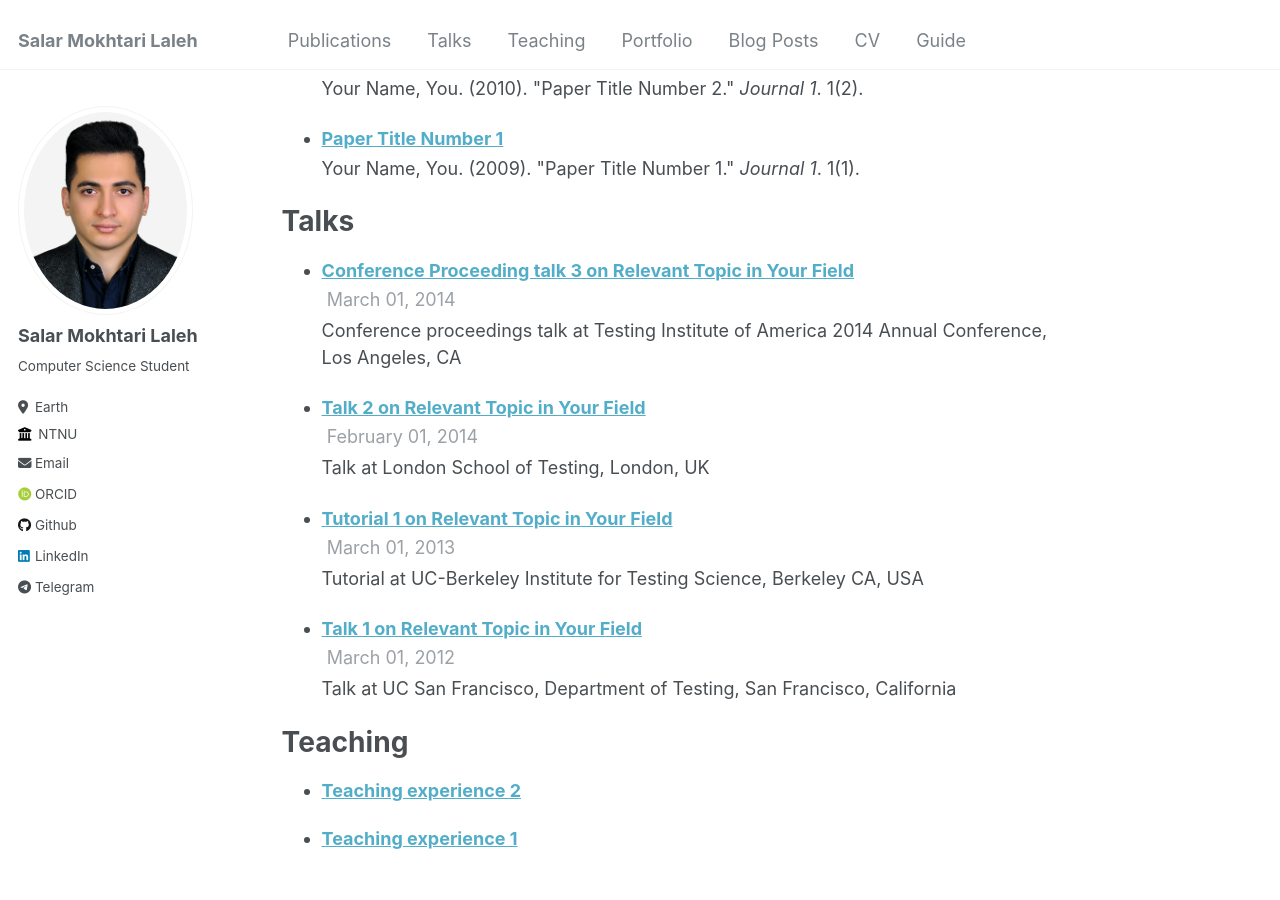
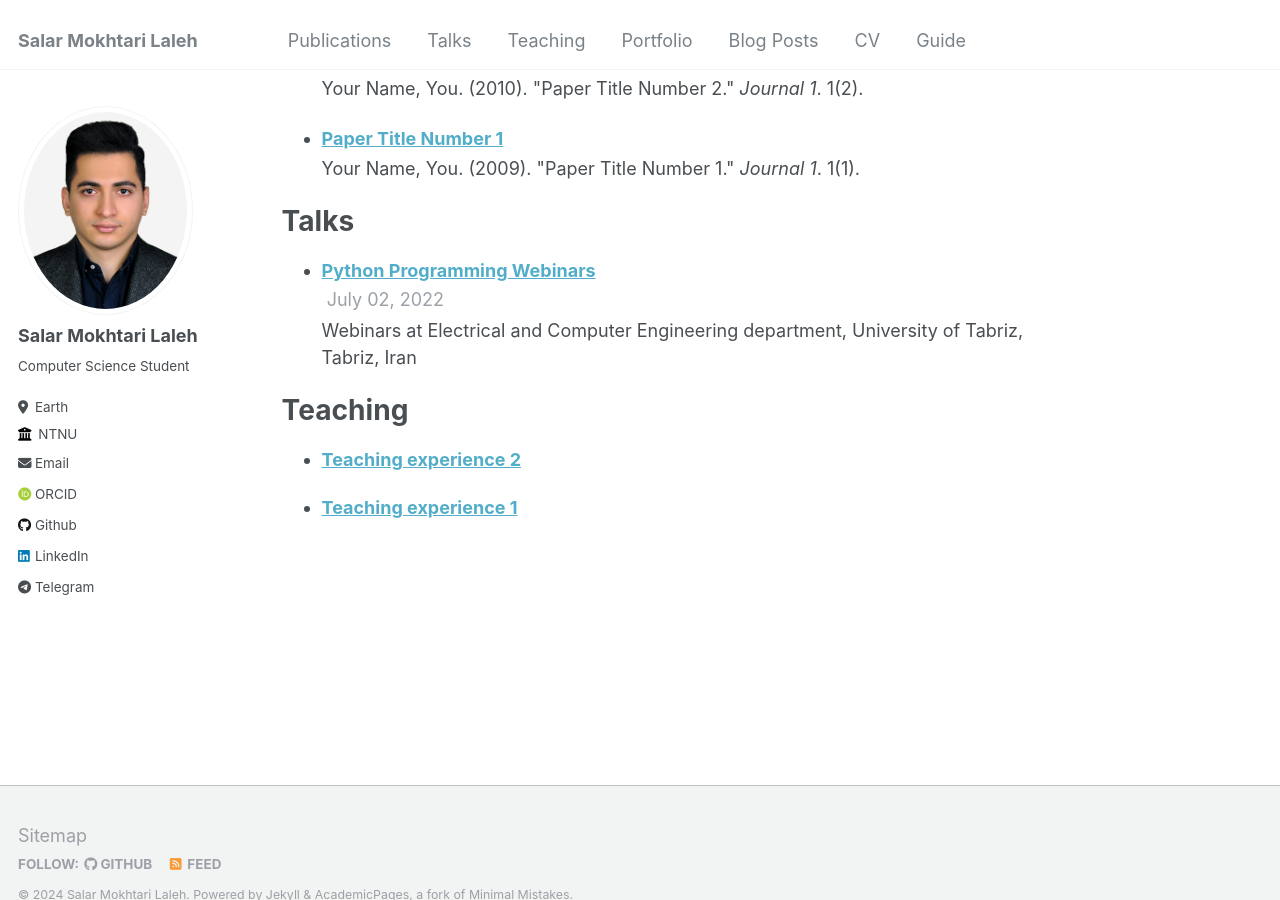
Before and after one commit to salarMokhtariL/salarMokhtariL.github.io, a Jekyll site: the page built from _pages/about.md, in a window 1280 px wide and 900 px high, scrolled down 970 px. Built offline with Jekyll 4.4.1, drawn with Linux system fonts in a browser that asks for light colours; some web fonts are replaced.

Commit message:
Update 1

```diff
--- a/_talks/2012-03-01-talk-1.md
+++ b/_talks/2012-03-01-talk-1.md
@@ -1,11 +1,12 @@
 ---
-title: "Talk 1 on Relevant Topic in Your Field"
+title: "Python Programming Webinars"
 collection: talks
-type: "Talk"
+type: "Webinars"
 permalink: /talks/2012-03-01-talk-1
-venue: "UC San Francisco, Department of Testing"
-date: 2012-03-01
-location: "San Francisco, California"
+venue: "Electrical and Computer Engineering department, University of Tabriz"
+date: 2022-07-02
+location: "Tabriz, Iran"
 ---
 
-This is a description of your talk, which is a markdown files that can be all markdown-ified like any other post. Yay markdown!
+
+Python Programming Webinars by Salar Mokhtari Laleh
--- a/_talks/2013-03-01-tutorial-1.md
+++ /dev/null
@@ -1,13 +0,0 @@
----
-title: "Tutorial 1 on Relevant Topic in Your Field"
-collection: talks
-type: "Tutorial"
-permalink: /talks/2013-03-01-tutorial-1
-venue: "UC-Berkeley Institute for Testing Science"
-date: 2013-03-01
-location: "Berkeley CA, USA"
----
-
-[More information here](http://exampleurl.com)
-
-This is a description of your tutorial, note the different field in type. This is a markdown files that can be all markdown-ified like any other post. Yay markdown!
--- a/_talks/2014-02-01-talk-2.md
+++ /dev/null
@@ -1,13 +0,0 @@
----
-title: "Talk 2 on Relevant Topic in Your Field"
-collection: talks
-type: "Talk"
-permalink: /talks/2014-02-01-talk-2
-venue: "London School of Testing"
-date: 2014-02-01
-location: "London, UK"
----
-
-[More information here](http://example2.com)
-
-This is a description of your talk, which is a markdown files that can be all markdown-ified like any other post. Yay markdown!
--- a/_talks/2014-03-01-talk-3.md
+++ /dev/null
@@ -1,11 +0,0 @@
----
-title: "Conference Proceeding talk 3 on Relevant Topic in Your Field"
-collection: talks
-type: "Conference proceedings talk"
-permalink: /talks/2014-03-01-talk-3
-venue: "Testing Institute of America 2014 Annual Conference"
-date: 2014-03-01
-location: "Los Angeles, CA"
----
-
-This is a description of your conference proceedings talk, note the different field in type. You can put anything in this field.
```
